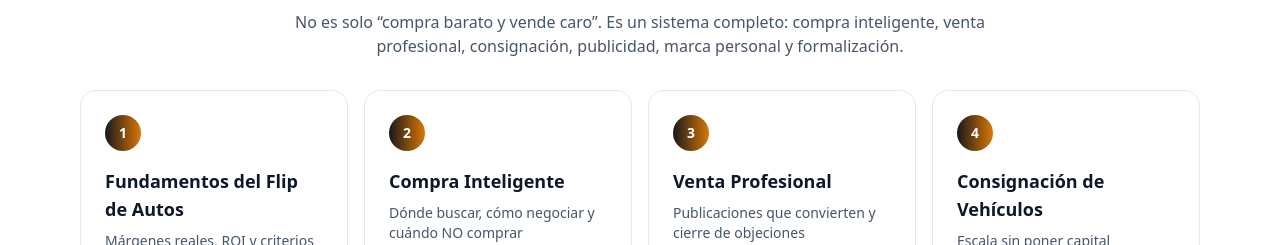
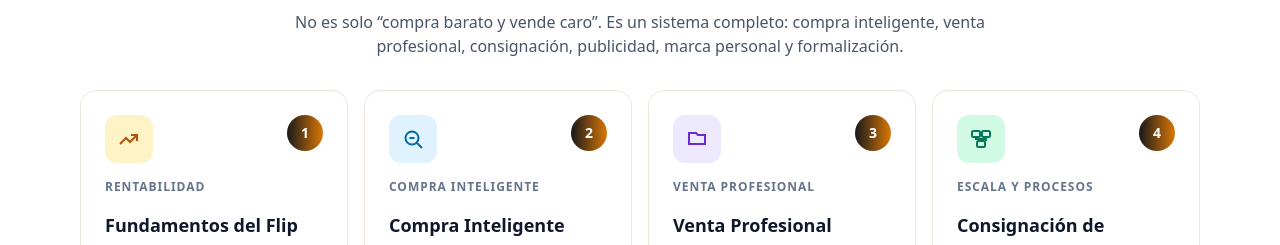
Before and after one commit to tomydominguez23/flipp-class-, a React (Vite) app in the folder flip-class/: page / in a window 1280 px wide. Shown: the part 952-1197 px from the top of the page. Built offline with nearby package versions, Linux system fonts and the light colour scheme.

Commit message:
Mejora cards de metodologia con iconos tematicos
Co-authored-by: tomydominguez23 <tomydominguez23@users.noreply.github.com>

```diff
--- a/flip-class/src/pages/LandingPage.tsx
+++ b/flip-class/src/pages/LandingPage.tsx
@@ -1,4 +1,4 @@
-import { useEffect, useState } from 'react'
+import { useEffect, useState, type ReactNode } from 'react'
 import { Link } from 'react-router-dom'
 import { COURSE_HERO_IMAGE, COURSE_SUBTITLE, COURSE_TITLE, modules } from '../lib/courseData'
 import { plans } from '../lib/plans'
@@ -44,6 +44,58 @@ const heroBars = [
   { height: 74, positive: true },
   { height: 55, positive: true },
   { height: 90, positive: true },
+]
+
+type FeatureVisual = {
+  tag: string
+  toneClass: string
+  icon: ReactNode
+}
+
+const featureVisuals: FeatureVisual[] = [
+  {
+    tag: 'Rentabilidad',
+    toneClass: 'bg-amber-100 text-amber-700',
+    icon: (
+      <svg viewBox="0 0 24 24" className="h-6 w-6" fill="none" stroke="currentColor" strokeWidth="2">
+        <path d="M3 17l6-6 4 4 7-7" />
+        <path d="M14 8h6v6" />
+      </svg>
+    ),
+  },
+  {
+    tag: 'Compra inteligente',
+    toneClass: 'bg-sky-100 text-sky-700',
+    icon: (
+      <svg viewBox="0 0 24 24" className="h-6 w-6" fill="none" stroke="currentColor" strokeWidth="2">
+        <circle cx="11" cy="11" r="6.5" />
+        <path d="M16 16l5 5" />
+        <path d="M8.5 11h5" />
+      </svg>
+    ),
+  },
+  {
+    tag: 'Venta profesional',
+    toneClass: 'bg-violet-100 text-violet-700',
+    icon: (
+      <svg viewBox="0 0 24 24" className="h-6 w-6" fill="none" stroke="currentColor" strokeWidth="2">
+        <path d="M4 13V6h7l2 2h7v9H4z" />
+        <path d="M8 17h8" />
+      </svg>
+    ),
+  },
+  {
+    tag: 'Escala y procesos',
+    toneClass: 'bg-emerald-100 text-emerald-700',
+    icon: (
+      <svg viewBox="0 0 24 24" className="h-6 w-6" fill="none" stroke="currentColor" strokeWidth="2">
+        <rect x="3" y="4" width="8" height="6" rx="1.5" />
+        <rect x="13" y="4" width="8" height="6" rx="1.5" />
+        <rect x="8" y="14" width="8" height="6" rx="1.5" />
+        <path d="M7 10v2h10v2" />
+      </svg>
+    ),
+  },
 ]
 
 export function LandingPage() {
@@ -280,13 +332,23 @@ export function LandingPage() {
           </div>
 
           <div className="mt-8 grid gap-4 md:grid-cols-2 xl:grid-cols-4">
-            {featuredModules.slice(0, 4).map((m, index) => (
+            {featuredModules.slice(0, 4).map((m, index) => {
+              const visual = featureVisuals[index % featureVisuals.length]
+              return (
               <article key={m.id} className="fc-feature-card fc-reveal" style={{ transitionDelay: `${index * 80}ms` }}>
-                <div className="fc-feature-number">{index + 1}</div>
+                <div className="flex items-start justify-between gap-3">
+                  <div className={`inline-flex h-12 w-12 items-center justify-center rounded-xl ${visual.toneClass}`}>
+                    {visual.icon}
+                  </div>
+                  <div className="fc-feature-number">{index + 1}</div>
+                </div>
+                <div className="mt-4 text-xs font-semibold uppercase tracking-[0.08em] text-slate-500">
+                  {visual.tag}
+                </div>
                 <h3 className="mt-4 text-lg font-bold text-slate-900">{m.titulo.replace(/^M[ÓO]DULO\s+\d+\s+—\s+/i, '')}</h3>
                 <p className="mt-2 text-sm text-slate-600">{m.subtitulo}</p>
               </article>
-            ))}
+            )})}
           </div>
 
           <div className="mt-8 grid gap-6 lg:grid-cols-2 lg:items-center">
```
